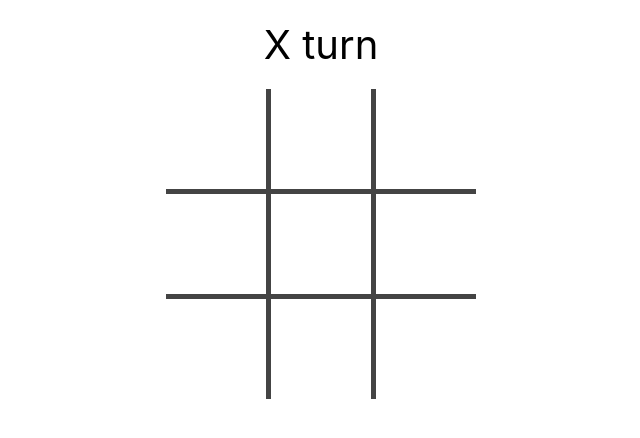
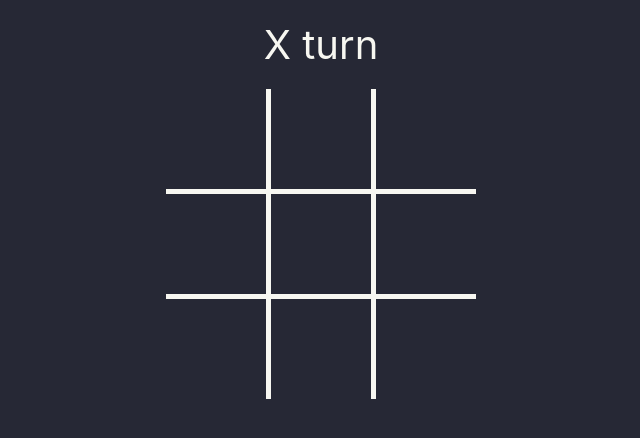
Before and after one commit to Niklasef/react-path, a React (Create React App) app in the folder tic-tac-toe/: page / in a window 1280 px wide. Shown: the top 438 px of the page, without its empty margins (319-959 px from the left). Built offline with nearby package versions, Linux system fonts and the light colour scheme.

Commit message:
Changed to dark theme

```diff
--- a/tic-tac-toe/src/App.css
+++ b/tic-tac-toe/src/App.css
@@ -14,12 +14,11 @@
   grid-template-columns:  repeat(3, 100px);
   grid-template-rows: repeat(3, 100px);
   grid-gap: 5px;
-  background-color: #444;
-  color: #444;
+  background-color: #f7f7f1;
 }
 
 .cell {
-  background-color: #fff;
+  background-color: #262835;
   display: flex;
   justify-content: center;
   align-items: center;
--- a/tic-tac-toe/src/index.css
+++ b/tic-tac-toe/src/index.css
@@ -1,4 +1,6 @@
 body {
+  color: #f7f7f1;
+  background-color: #262835;
   margin: 0;
   font-family: -apple-system, BlinkMacSystemFont, 'Segoe UI', 'Roboto', 'Oxygen',
     'Ubuntu', 'Cantarell', 'Fira Sans', 'Droid Sans', 'Helvetica Neue',
```
